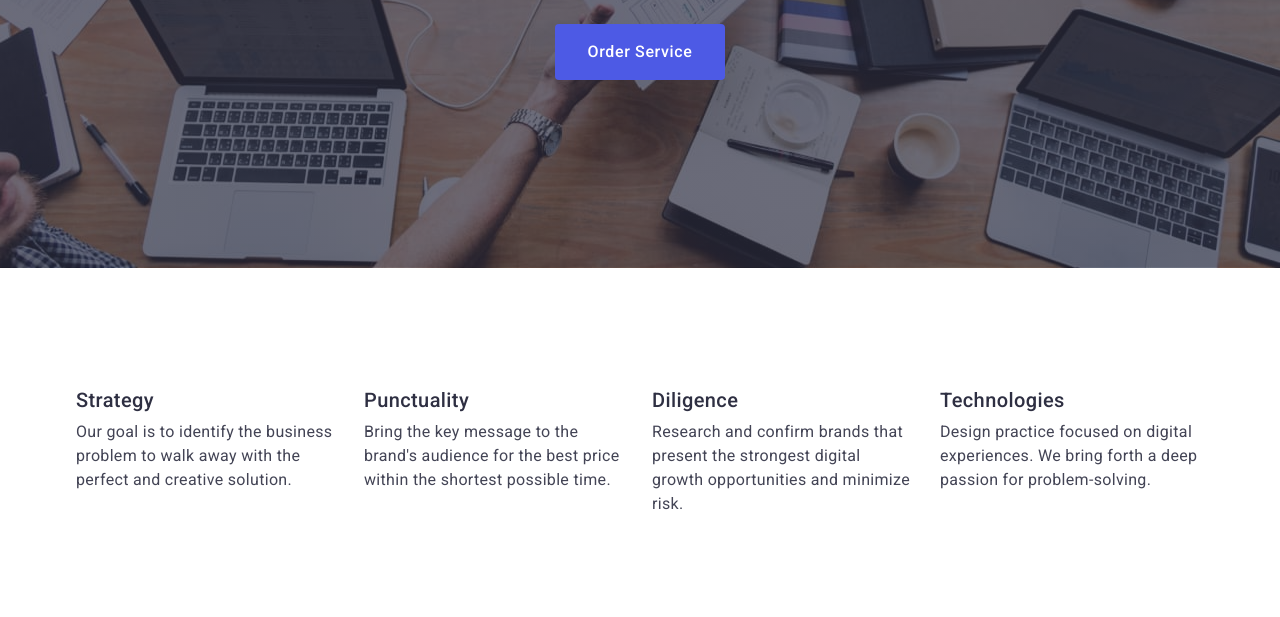
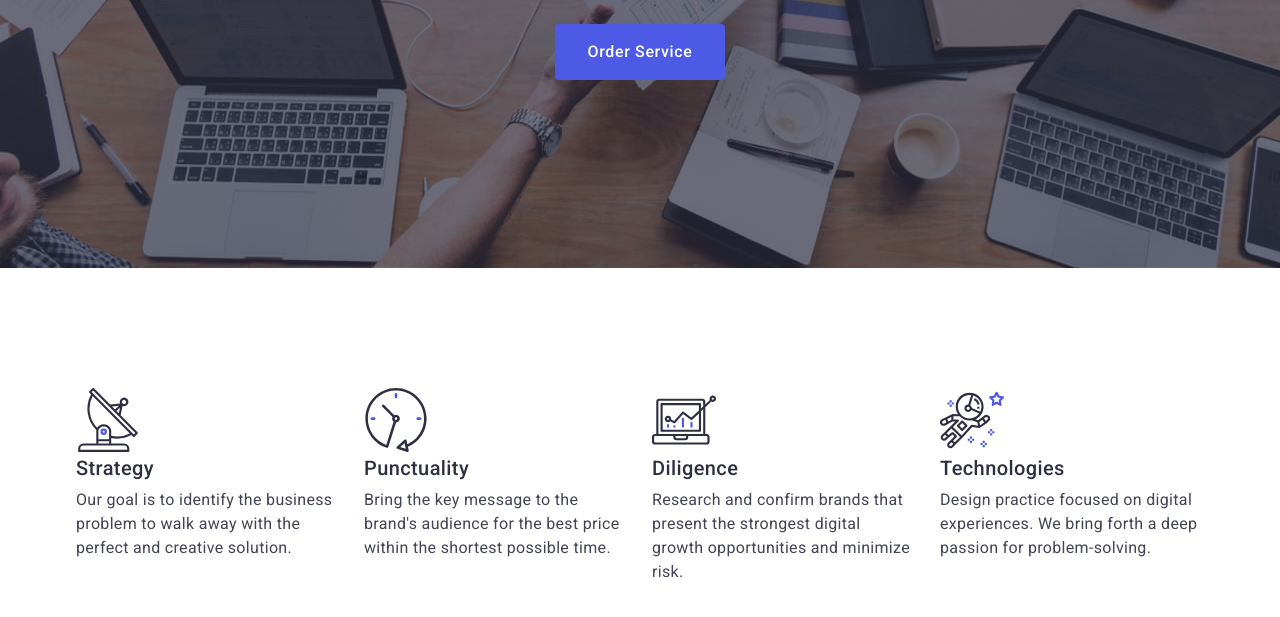
Before and after one commit to Nataliia-Aldushyna/goit-markup-hw-04, a plain HTML site: page index.html in a window 1280 px wide. Shown: the part 405-1022 px from the top of the page. Drawn offline with nearby package versions, Linux system fonts and the light colour scheme.

Commit message:
update index.html

```diff
--- a/index.html
+++ b/index.html
@@ -77,6 +77,11 @@
           <h2 class="visually-hidden">Features</h2>
           <ul class="features-list card-set">
             <li class="features-item card-set-item">
+              <div class="features-wrapper">
+                <svg class="features-icon" width="64" height="64">
+                  <use href="./images/icons.svg#icon-antenna"></use>
+                </svg>
+              </div>
               <h3 class="features-caption">Strategy</h3>
               <p class="features-desc">
                 Our goal is to identify the business problem to walk away with
@@ -84,6 +89,11 @@
               </p>
             </li>
             <li class="features-item card-set-item">
+              <div class="features-wrapper">
+                <svg class="features-icon" width="64" height="64">
+                  <use href="./images/icons.svg#icon-clock"></use>
+                </svg>
+              </div>
               <h3 class="features-caption">Punctuality</h3>
               <p class="features-desc">
                 Bring the key message to the brand's audience for the best price
@@ -91,6 +101,11 @@
               </p>
             </li>
             <li class="features-item card-set-item">
+              <div class="features-wrapper">
+                <svg class="features-icon" width="64" height="64">
+                  <use href="./images/icons.svg#icon-diagram"></use>
+                </svg>
+              </div>
               <h3 class="features-caption">Diligence</h3>
               <p class="features-desc">
                 Research and confirm brands that present the strongest digital
@@ -98,6 +113,11 @@
               </p>
             </li>
             <li class="features-item card-set-item">
+              <div class="features-wrapper">
+                <svg class="features-icon" width="64" height="64">
+                  <use href="./images/icons.svg#icon-astronaut"></use>
+                </svg>
+              </div>
               <h3 class="features-caption">Technologies</h3>
               <p class="features-desc">
                 Design practice focused on digital experiences. We bring forth a
```
